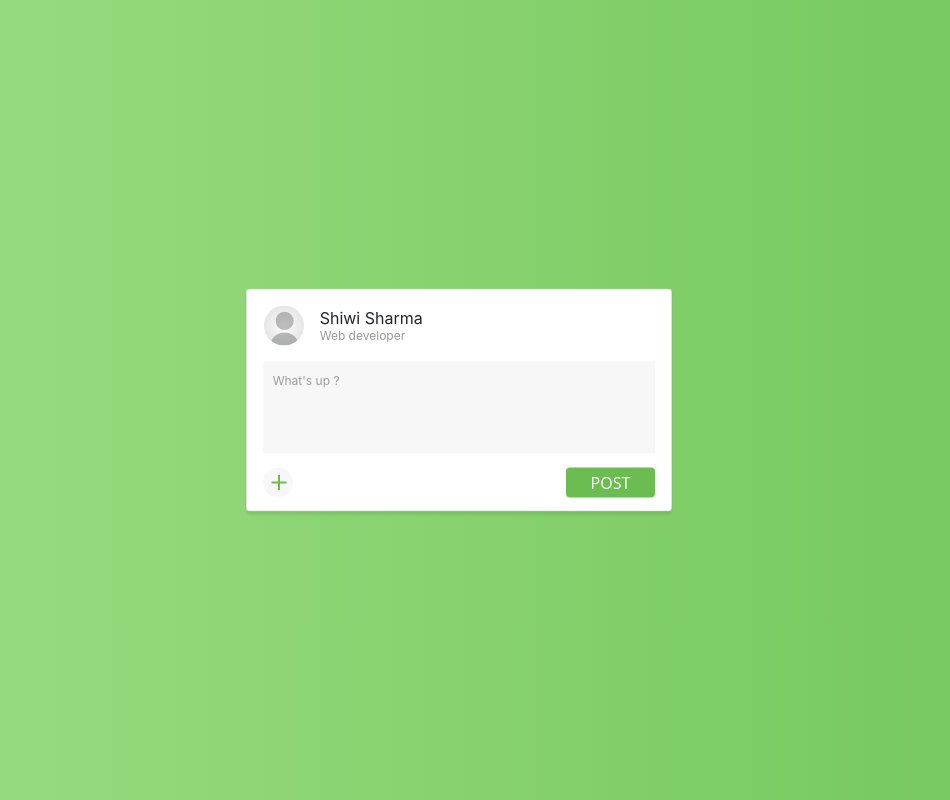
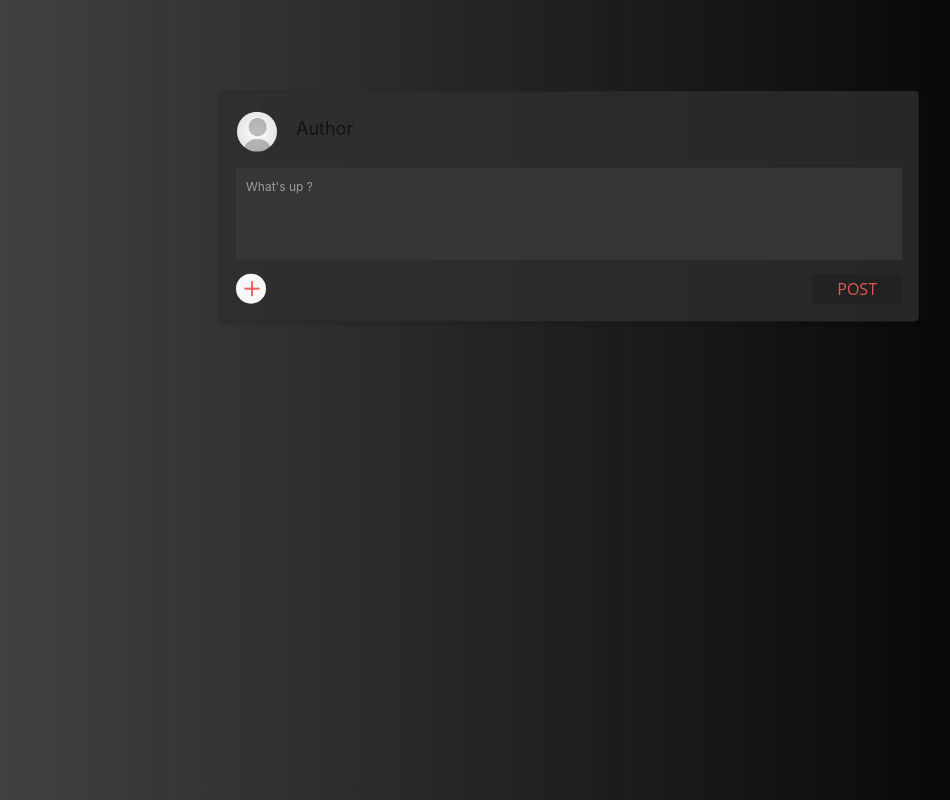
Before and after one commit to AmanPriyanshu/Voix, a Flask app: template frontend/accounts/templates/accounts/post.html in a window 1280 px wide. Shown: the whole page, without its empty margins (181-1131 px from the left). Run offline with Flask 2, Linux system fonts and the light colour scheme; the template is opened without the code that fills it, so the values that code supplies are empty; some libraries are stand-ins or nearby versions.

Commit message:
Post html

```diff
--- a/frontend/accounts/templates/accounts/post.html
+++ b/frontend/accounts/templates/accounts/post.html
@@ -11,19 +11,20 @@
 
     <style>
         body {
-            background: linear-gradient(-90deg, #73c65a, #9cde84);
+            background: linear-gradient(-90deg, #000000, #252525d2);
         }
 
         .container {
-            margin: auto;
-            margin-top: 50vh;
-            transform: translateY(-50%);
+            margin: 400px;
+            margin-top: 20vh;
+            transform: translateY(-30%);
         }
 
         .container .card {
-            background-color: #fff;
-            padding: 0 16px;
-            border-radius: 4px;
+            background-color: rgba(48,47,47, 0.8);
+            width : 700px;
+            padding: 4px 16px;
+            border-radius: 5px;
             box-shadow: 0 3px 3px rgba(0, 0, 0, 0.05), 0 3px 3px rgba(0, 0, 0, 0.05);
         }
 
@@ -33,15 +34,17 @@
 
         .container .card .picture img {
             width: 40px;
-            border-radius: 50px;
+            border-radius: 100px;
         }
-
-        .container .card .name {}
-
-        .container .card .job {
+        .container .card .name {
+            color:rgba(14, 14, 14, 0.856);
+            font-size: 18px;
+            padding: 11px;
+        }
+        .container .card .author {
             margin-top: -3px;
-            font-size: 12px;
-            color: #999;
+            font-size: 8px;
+            color: rgb(214, 48, 48);
             display: table;
         }
 
@@ -52,7 +55,7 @@
         .post-body textarea {
             width: 100%;
             padding: 10px;
-            background-color: #f7f7f7;
+            background-color: #363636;
             border: none;
             font-size: 12px;
             resize: none;
@@ -65,7 +68,7 @@
         .icon {
             border-radius: 50px;
             border: none;
-            color: #6bbd52;
+            color: #e8ece7;
             background-color: #f7f7f7;
             font-size: 14px;
             width: 30px;
@@ -110,8 +113,8 @@
             padding: 0px 25px;
             line-height: 30px;
             border: none;
-            color: #fff;
-            background-color: #6bbd52;
+            color: rgba(250, 91, 91, 0.897);
+            background-color: #222222;
             cursor: pointer;
             border-radius: 4px;
             text-transform: uppercase;
@@ -130,7 +133,7 @@
             content: " ";
             width: 15px;
             height: 2px;
-            background-color: #6bbd52;
+            background-color: #f35353e7;
             position: absolute;
             top: 8px;
             left: 10px;
@@ -165,8 +168,7 @@
                     <img src="anon.jpg" />
                 </div>
                 <div class="name">
-                    Shiwi Sharma
-                    <span class="job">Web developer</span>
+                    Author
                 </div>
             </div>
             <div class="post-body col-md-12">
```
